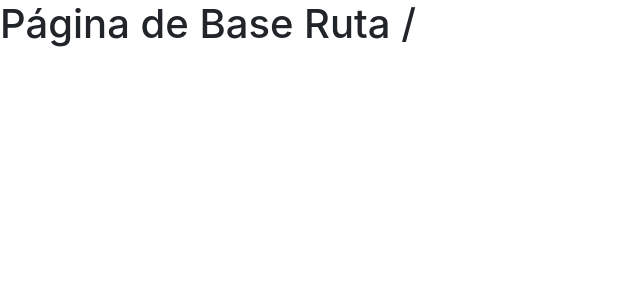
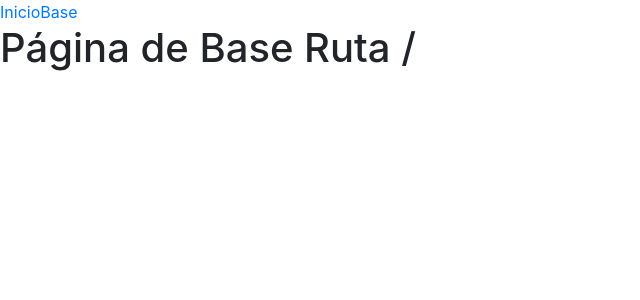
Before and after one commit to UlisesAstrada/router, a React (Create React App) app: page / in a window 1280 px wide. Shown: the top 300 px of the page, without its empty margins (0-640 px from the left). Built offline with nearby package versions, Linux system fonts and the light colour scheme.

Commit message:
I dont know

```diff
--- a/src/App.jsx
+++ b/src/App.jsx
@@ -10,8 +10,11 @@ import {
 } from 'react-router-dom'
 
 function App() {
+
   return (
     <Router>
+      <Link to="/inicio">Inicio</Link>
+      <Link to="/">Base</Link>
       <Switch>
         <Route path='/inicio'>
           <Inicio />
```
